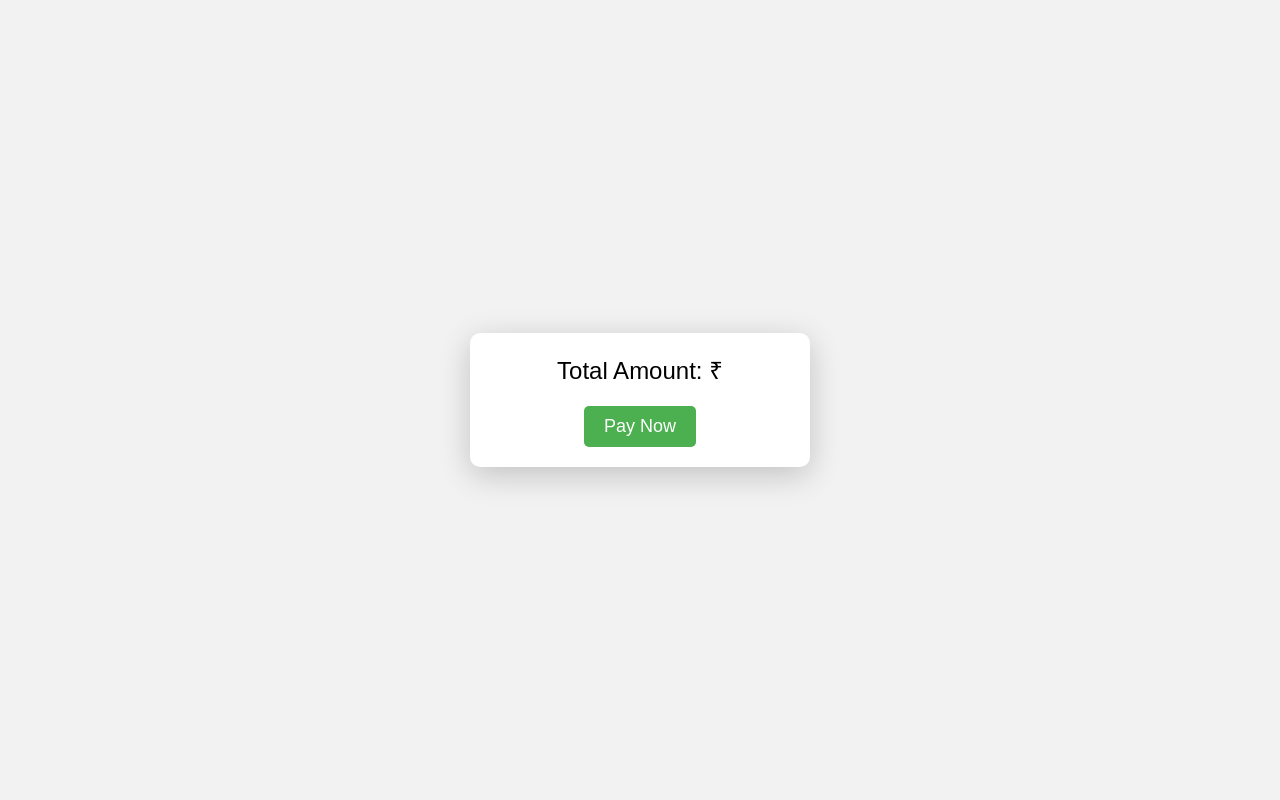
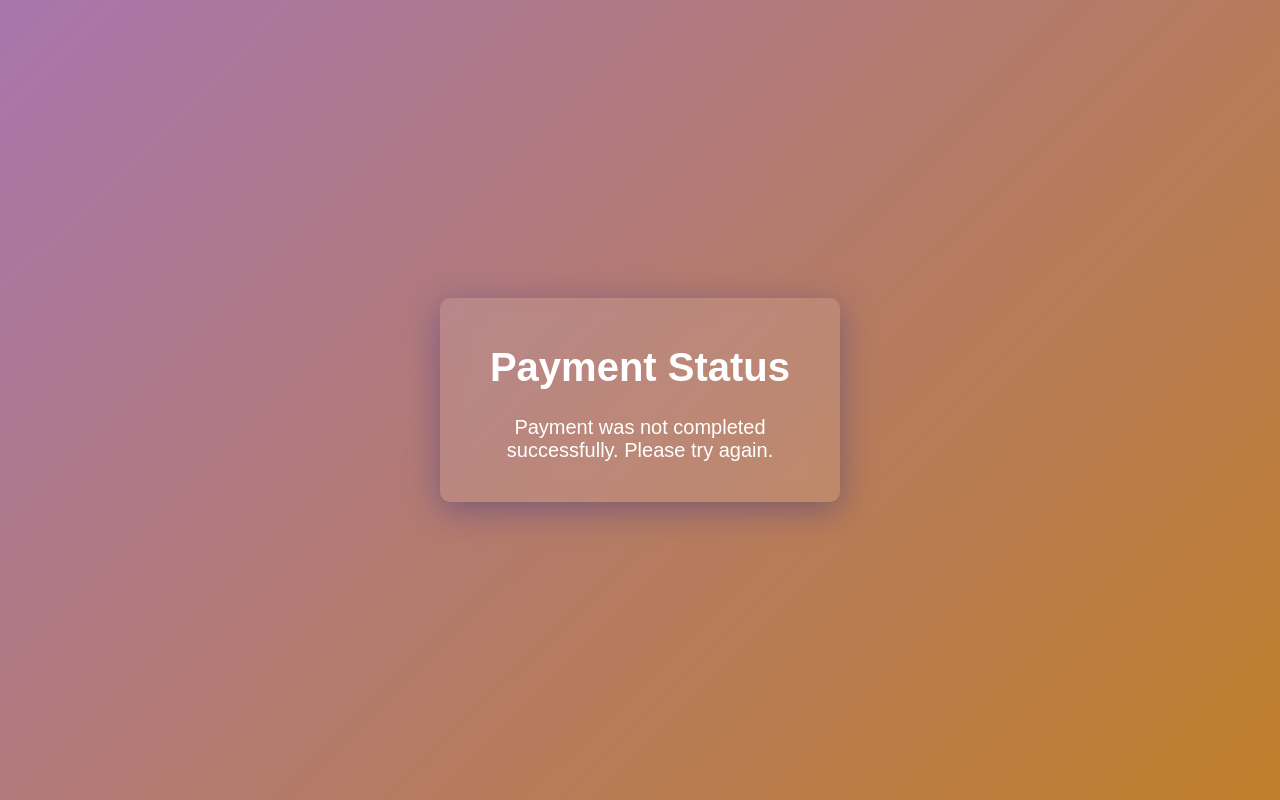
Before and after one commit to tarunsh871/3XC-Subscription-check-payment, a website: page Payment.html in a window 1280 px wide. Drawn offline with Linux system fonts and the light colour scheme.

Commit message:
Add files via upload

```diff
--- a/Payment.html
+++ b/Payment.html
@@ -6,72 +6,56 @@
     <title>Payment</title>
     <style>
         body {
+            background: linear-gradient(135deg, #a876ad, #c07f2a);
+            font-family: 'Arial', sans-serif;
             display: flex;
             justify-content: center;
             align-items: center;
             height: 100vh;
-            background-color: #f2f2f2;
-            font-family: Arial, sans-serif;
             margin: 0;
+            color: #fff;
+            padding: 20px;
+            box-sizing: border-box;
+            font-size: 20px;
+            text-align: center;
         }
-        .payment-container {
-            background: white;
+        .container {
+            background: rgba(255, 255, 255, 0.1);
+            backdrop-filter: blur(10px);
+            border-radius: 10px;
             padding: 20px;
-            border-radius: 10px;
-            box-shadow: 0 8px 32px rgba(0, 0, 0, 0.2);
-            text-align: center;
-            width: 300px;
-        }
-        .amount {
-            font-size: 24px;
-            margin-bottom: 20px;
-        }
-        button {
-            padding: 10px 20px;
-            font-size: 18px;
-            cursor: pointer;
-            border: none;
-            background: #4CAF50;
-            color: white;
-            border-radius: 5px;
+            box-shadow: 0 8px 32px 0 rgba(31, 38, 135, 0.37);
+            max-width: 400px;
+            width: 100%;
+            box-sizing: border-box;
         }
     </style>
 </head>
 <body>
-    <div class="payment-container">
-        <div class="amount">Total Amount: ₹<span id="totalAmount">0</span></div>
-        <button id="payNowButton">Pay Now</button>
+    <div class="container">
+        <h1>Payment Status</h1>
+        <div id="payment-status">
+            <!-- Transaction ID and message will be displayed here -->
+        </div>
     </div>
 
-    <script src="https://checkout.razorpay.com/v1/checkout.js"></script>
     <script>
-        window.onload = function () {
-            const params = new URLSearchParams(window.location.search);
-            const totalAmount = params.get('amount');
-            document.getElementById('totalAmount').textContent = totalAmount;
-        };
+        // Retrieve the transaction ID from the URL
+        const urlParams = new URLSearchParams(window.location.search);
+        const transactionId = urlParams.get('transaction_id');
 
-        document.getElementById('payNowButton').onclick = function () {
-            const totalAmount = document.getElementById('totalAmount').textContent;
-            const options = {
-                "key": "rzp_live_sLNCdIFDsMu6XH",
-                "amount": totalAmount * 100, // Amount in paise
-                "currency": "INR",
-                "name": "3CX Subscription",
-                "description": "3CX Subscription Payment",
-                "handler": function (response) {
-                    alert("We have received your payment, and we will get your license to you shortly.");
-                },
-                "prefill": {
-                    "name": "Your Name",
-                    "email": "youremail@example.com",
-                    "contact": "1234567890"
-                }
-            };
-
-            const rzp = new Razorpay(options);
-            rzp.open();
-        };
+        // Check if transaction ID is present
+        if (transactionId) {
+            document.getElementById('payment-status').innerHTML = `
+                <p>We have received your payment successfully.</p>
+                <p>Transaction ID: <strong>${transactionId}</strong></p>
+                <p>We will get your license to you shortly.</p>
+            `;
+        } else {
+            document.getElementById('payment-status').innerHTML = `
+                <p>Payment was not completed successfully. Please try again.</p>
+            `;
+        }
     </script>
 </body>
 </html>
```
